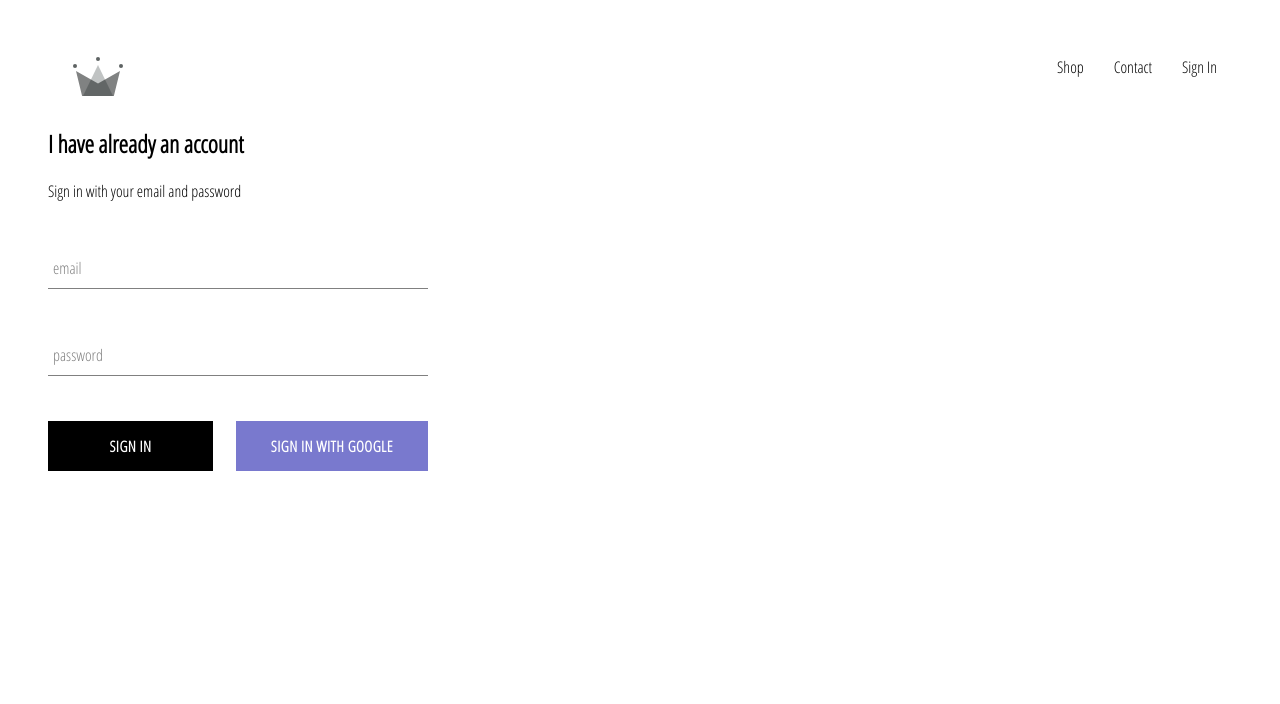
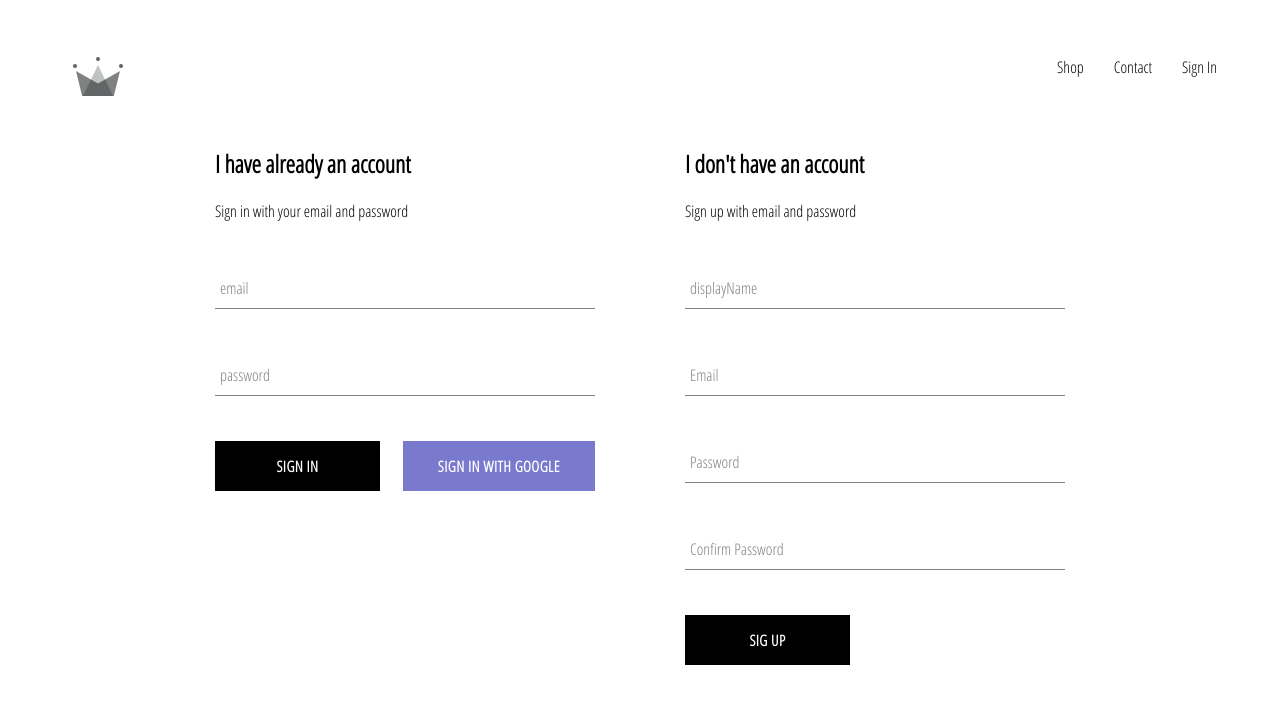
Before and after one commit to zinphtet/crown-clothing, a React (Create React App) app: page /account in a window 1280 px wide. Shown: the top 704 px of the page. Built offline with nearby package versions, Linux system fonts and the light colour scheme; no server answers.

Commit message:
add sign up firebase

```diff
--- a/package.json
+++ b/package.json
@@ -6,7 +6,7 @@
     "@testing-library/jest-dom": "^5.16.1",
     "@testing-library/react": "^12.1.2",
     "@testing-library/user-event": "^13.5.0",
-    "firebase": "^9.6.4",
+    "firebase": "^8.10.0",
     "node": "^17.3.1",
     "react": "^17.0.2",
     "react-dom": "^17.0.2",
--- a/src/App.js
+++ b/src/App.js
@@ -6,7 +6,8 @@ import { Route, Routes, Link } from 'react-router-dom';
 import ShopPage from './hompage/ShopPage/shoppage';
 import Header from './components/header/header';
 import AccountPage from './hompage/accountPage/accountPage';
-import { auth } from '../src/firebase/firebase';
+import { auth, createUserProfileDoc } from '../src/firebase/firebase';
+import { isFocusable } from '@testing-library/user-event/dist/utils';
 class App extends React.Component {
 	constructor(props) {
 		super(props);
@@ -17,9 +18,25 @@ class App extends React.Component {
 	unsubscribeFromAuth = null;
 
 	componentDidMount() {
-		this.unsubscribeFromAuth = auth.onAuthStateChanged((user) => {
-			this.setState({ currentUser: user });
-			console.log(user);
+		this.unsubscribeFromAuth = auth.onAuthStateChanged(async (userAuth) => {
+			if (userAuth) {
+				const userRef = await createUserProfileDoc(userAuth);
+				userRef.onSnapshot((snapShot) => {
+					this.setState({
+						currentUser: {
+							id: snapShot.id,
+
+							...snapShot.data(),
+						},
+					});
+				});
+			} else {
+				this.setState({
+					currentUser: userAuth,
+				});
+			}
+
+			// console.log(user.uid);
 		});
 	}
 	componentWillUnmount() {
--- a/src/components/formInput/formInput.jsx
+++ b/src/components/formInput/formInput.jsx
@@ -4,7 +4,7 @@ import './formInput.scss'
 
 const Input = ({handler ,label, ...others})=>(
     <div className="group">
-       <input className="form-input" onChange={handler}  {...others} />
+       <input className="form-input" onChange={handler}  {...others}  />
        {
            label ? (<label className={`${others.value.length ? 'shrink':''} form-input-label`} >
                {label}
--- /dev/null
+++ b/src/components/signUp/signUp.jsx
@@ -0,0 +1,104 @@
+
+import React from "react";
+import CustomButton from "../customButton/customButton";
+import Input from "../formInput/formInput";
+
+import {auth,createUserProfileDoc} from '../../firebase/firebase'
+
+import './signUp.scss'
+
+class SignUp extends React.Component{
+    constructor(props){
+        super(props)
+        this.state = {
+            displayName :'',
+            email: '',
+            password : '',
+            confirmPassword : ''
+        }
+    }
+    handleSubmit = async (event)=>{
+          event.preventDefault();
+          const {displayName,email,password,confirmPassword} = this.state;
+
+          if(password !== confirmPassword) {
+              alert("Password don't match !!");
+              return;
+          }
+          try{
+              const {user} =await auth.createUserWithEmailAndPassword(email,password)
+
+
+            //  createUserProfileDoc(user,{displayName})
+         await createUserProfileDoc(user)
+          this.setState({
+            displayName :'',
+            email: '',
+            password : '',
+            confirmPassword : ''
+          })
+          }catch(err){
+              alert(err)
+          }
+    }
+
+    handleChange = event =>{
+        const {name,value} = event.target;
+
+        this.setState({[name] : value})
+    }
+
+    render(){
+        const {displayName,email,password,confirmPassword} = this.state;
+        return (
+            <div className="sign-up">
+                <h2 className="title"> I don't have an account </h2>
+                <span>Sign up with email and password</span>
+                <form onSubmit={this.handleSubmit}>
+                <Input
+                   className='hidden'
+                   />
+                   <Input
+                   type ='text'
+                   name ='displayName'
+                   value ={displayName}
+                   onChange = {this.handleChange}
+                   label='displayName'
+                   required
+                   />
+
+                 <Input
+                   type ='emial'
+                   name ='email'
+                   value ={email}
+                   onChange = {this.handleChange}
+                   label='Email'
+                   required
+                   />
+
+                  <Input
+                   type ='password'
+                   name ='password'
+                   value ={password}
+                   onChange = {this.handleChange}
+                   label='Password'
+                   required
+                   />
+
+                <Input
+                   type ='password'
+                   name ='confirmPassword'
+                   value ={confirmPassword}
+                   onChange = {this.handleChange}
+                   label='Confirm Password'
+                   required
+                   />
+                   <CustomButton type='submit'>Sig Up</CustomButton>
+                </form>
+            </div>
+        )
+    }
+}
+
+
+export default SignUp;
--- /dev/null
+++ b/src/components/signUp/signUp.scss
@@ -0,0 +1,8 @@
+.sign-up {
+	display: flex;
+	flex-direction: column;
+	width: 380px;
+}
+.hidden {
+	display: none;
+}
--- a/src/firebase/firebase.js
+++ b/src/firebase/firebase.js
@@ -1,8 +1,6 @@
-// import firebase from 'firebase/app';
-// import 'firebase/firestore';
-// import 'firebase/auth';
-import { initializeApp } from 'firebase/app';
-import { getAuth, signInWithPopup, GoogleAuthProvider } from 'firebase/auth';
+import firebase from 'firebase/app';
+import 'firebase/firestore';
+import 'firebase/auth';
 
 const firebaseConfig = {
 	apiKey: 'AIzaSyDbXXm-ebs0U--BdpuJhCXH_MHaRAHKZHI',
@@ -14,19 +12,39 @@ const firebaseConfig = {
 	measurementId: 'G-B259Q8VGBB',
 };
 
-const app = initializeApp(firebaseConfig);
-const provider = new GoogleAuthProvider();
-export const auth = getAuth();
-export const signInWithGoogle = () => {
-	signInWithPopup(auth, provider);
+firebase.initializeApp(firebaseConfig);
+export const auth = firebase.auth();
+export const db = firebase.firestore();
+
+const provider = new firebase.auth.GoogleAuthProvider();
+// provider.setCustomParameters({ prompt: 'Select_account' });
+export const signInWithGoogle = () => auth.signInWithPopup(provider);
+
+export const createUserProfileDoc = async (userAuth, additionalData) => {
+	if (!userAuth) return;
+
+	var userRef = db.collection('users').doc(`${userAuth.uid}`);
+
+	const snapShot = await userRef.get();
+
+	console.log(snapShot);
+	console.log(snapShot.exists);
+
+	if (!snapShot.exists) {
+		const { displayName, email } = userAuth;
+		const createdAt = new Date();
+		try {
+			await userRef.set({
+				displayName,
+				email,
+				createdAt,
+				// ...additionalData,
+			});
+		} catch (err) {
+			console.log('error creating users ', err.message);
+		}
+	}
+	return userRef;
 };
 
-// firebase.initializeApp(firebaseConfig);
-// export const auth = firebase.auth();
-// export const firestore = firebase.firestore();
-
-// const provider = new firebase.auth.GoogleAuthProvider();
-// provider.setCustomParameters({ prompt: 'Select_account' });
-// export const signInWithGoogle = () => auth.signInWithPopup(provider);
-
-// export default firebase;
+export default firebase;
--- a/src/hompage/accountPage/accountPage.jsx
+++ b/src/hompage/accountPage/accountPage.jsx
@@ -1,10 +1,12 @@
 import React from "react";
 import './accountPage.scss'
 
+import SignUp from "../../components/signUp/signUp";
 import SignIn from "../../components/signIn/signIn";
 const AccountPage = ()=>(
-    <div className="sign-in-and-sign-out">
+    <div className="account-page">
            <SignIn />
+           <SignUp/>
     </div>
 )
 
--- a/src/hompage/accountPage/accountPage.scss
+++ b/src/hompage/accountPage/accountPage.scss
@@ -0,0 +1,7 @@
+.account-page {
+	width: 850px;
+	display: flex;
+	flex-direction: row;
+	margin: 20px auto;
+	justify-content: space-between;
+}
```
Also changed, not shown: src/firebase/test.js (added, +13 -0 lines), 1 other file (tests, documents, lock files or other folders).
